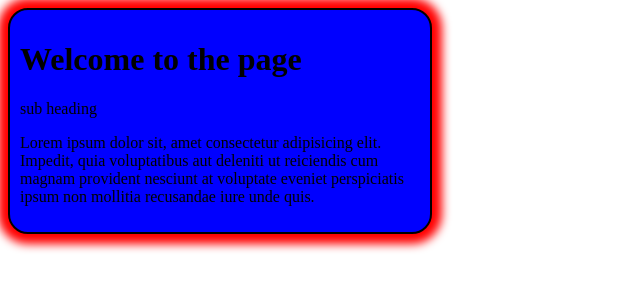
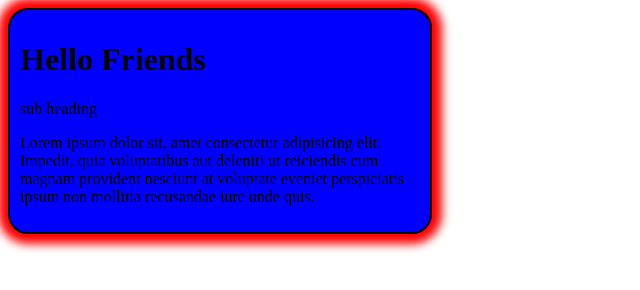
Before and after one commit to vishnudeviravi/website, a plain HTML site: page index.html in a window 1280 px wide. Shown: the whole page, without its empty margins (0-640 px from the left). Drawn offline with Linux system fonts and the light colour scheme.

Commit message:
CHANGED HEADING

```diff
--- a/index.html
+++ b/index.html
@@ -8,7 +8,7 @@
   </head>
   <body>
     <div class="container">
-      <h1>Welcome to the page</h1>
+      <h1>Hello Friends</h1>
       <p>sub heading</p>
       <p>
         Lorem ipsum dolor sit, amet consectetur adipisicing elit. Impedit, quia
```
